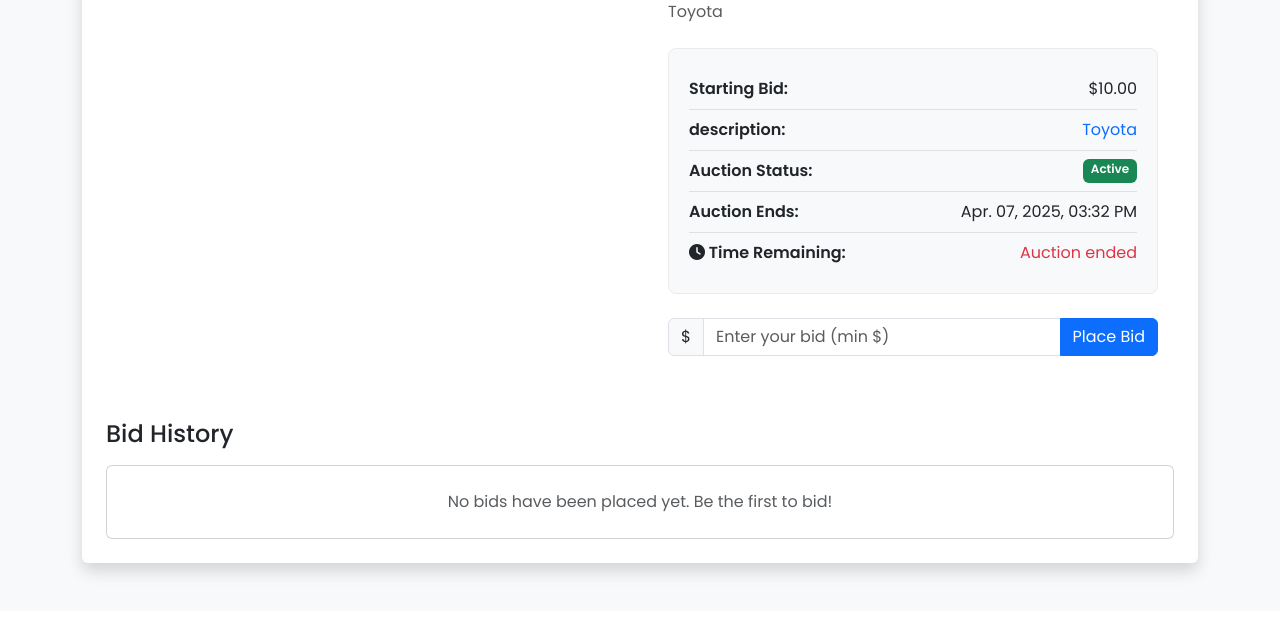
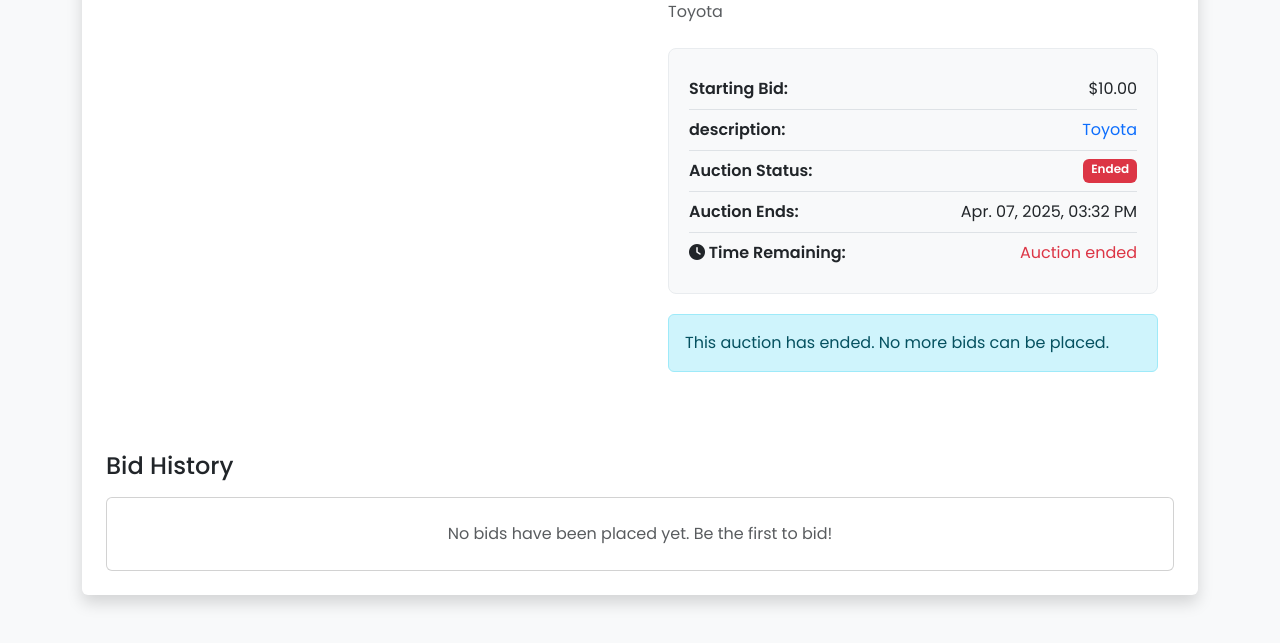
Before and after one commit to muhammadabdullahgohar572/car_project_django, a Django app: page /ShowDetalis/1/ in a window 1280 px wide. Shown: the part 337-980 px from the top of the page. Before the commit the page ends 916 px from the top, so only its background shows below. Run offline with Django 5.2, Linux system fonts and the light colour scheme; a user stored in the database is signed in; data comes from the database, SQL or seed files in the repository; data that the repository does not hold is empty.

Commit message:
first commit

```diff
--- a/Carswork/models.py
+++ b/Carswork/models.py
@@ -1,25 +1,33 @@
 from django.db import models
 from cloudinary.models import CloudinaryField
 from django.contrib.auth.models import User
+from django.utils.timezone import now  # Add this import
 
 class Car(models.Model):
     title = models.CharField(max_length=100)
     description = models.TextField()
     image = CloudinaryField('image')
-    started_bid = models.DecimalField(max_digits=5, decimal_places=2)
+    started_bid = models.DecimalField(max_digits=10, decimal_places=2)
+    current_bid = models.DecimalField(max_digits=10, decimal_places=2, default=0)
     end_auction = models.DateTimeField()
     owner = models.ForeignKey(User, on_delete=models.CASCADE)
-    Winner = models.ForeignKey(User, on_delete=models.SET_NULL, blank=True, null=True, related_name='buyer')
+    winner = models.ForeignKey(User, on_delete=models.SET_NULL, blank=True, null=True, related_name='won_auctions')
     is_auction_active = models.BooleanField(default=True)
 
     def __str__(self):
         return f'{self.owner}-{self.title}'
 
-class Bid(models.Model):  # Renamed from Big to Bid for clarity
+    def save(self, *args, **kwargs):
+        # Update auction status based on end time
+        if now() > self.end_auction:
+            self.is_auction_active = False
+        super().save(*args, **kwargs)
+
+class Bid(models.Model):
     car = models.ForeignKey(Car, on_delete=models.CASCADE, related_name='bids')
-    user = models.ForeignKey(User, on_delete=models.CASCADE)
+    bidder = models.ForeignKey(User, on_delete=models.CASCADE)
     amount = models.DecimalField(max_digits=10, decimal_places=2)
     timestamp = models.DateTimeField(auto_now_add=True)
 
     def __str__(self):
-        return f'{self.car} - {self.user} - {self.amount}'
+        return f'{self.car} - {self.bidder} - {self.amount}'
--- a/Carswork/views.py
+++ b/Carswork/views.py
@@ -1,13 +1,15 @@
-from django.shortcuts import render, redirect,get_object_or_404
+from django.shortcuts import render, redirect, get_object_or_404
 from django.contrib.auth.forms import UserCreationForm, AuthenticationForm
 from django.contrib.auth import login, logout
-from .models import Car
+from .models import Car, Bid
 from django.contrib.auth.decorators import login_required
 from django.utils.timezone import now
-
+from django.contrib import messages
+from django.utils.timezone import make_aware
+from datetime import datetime
 def Homepage(request):
-    carData = Car.objects.all()
-    return render(request, "Home.html", {"carData": carData})
+    car_data = Car.objects.all()
+    return render(request, "Home.html", {"car_data": car_data})
 
 def Register_view(request):
     if request.method == "POST":
@@ -18,62 +20,97 @@ def Register_view(request):
             return redirect("Home_page")
     else:
         form = UserCreationForm()
-
     return render(request, "auth/Register.html", {"form": form})
 
-
 def Login_view(request):
-    if request.method=="POST":
-        form=AuthenticationForm(request,data=request.POST)
+    if request.method == "POST":
+        form = AuthenticationForm(request, data=request.POST)
         if form.is_valid():
-          user=form.get_user()
-          login(request,user)
-          return redirect("Home_page")
+            user = form.get_user()
+            login(request, user)
+            return redirect("Home_page")
     else:
         form = AuthenticationForm()
-
     return render(request, "auth/Login.html", {"form": form})
-
 
 def Logout(request):
     logout(request)
     return redirect("Home_page")
 
+
+
 @login_required
 def AddCar(request):
-    if request.method=="POST":
-        title=request.POST.get("title")
-        description=request.POST.get("description")
-        started_bid=request.POST.get("started_bid")
-        end_auction=request.POST.get("end_auction")
-        image=request.FILES.get("image");
-        Car.objects.create(
-            title=title,
-            description=description,
-            started_bid=started_bid,
-            end_auction=end_auction,
-            image=image,
-            owner=request.user
-        )
-        return redirect("Home_page")
-    return render(request,"Addcar.html")
+    if request.method == "POST":
+        title = request.POST.get("title")
+        description = request.POST.get("description")
+        started_bid = request.POST.get("started_bid")
+        end_auction_str = request.POST.get("end_auction")
+        image = request.FILES.get("image")
+
+        try:
+            # Convert string to datetime object
+            end_auction = datetime.strptime(end_auction_str, "%Y-%m-%dT%H:%M")
+            end_auction = make_aware(end_auction)  # Make timezone aware
+
+            Car.objects.create(
+                title=title,
+                description=description,
+                started_bid=started_bid,
+                current_bid=started_bid,
+                end_auction=end_auction,
+                image=image,
+                owner=request.user
+            )
+            messages.success(request, "Car added successfully to auction!")
+            return redirect("Home_page")
+        except ValueError as e:
+            messages.error(request, f"Invalid date format: {str(e)}")
+        except Exception as e:
+            messages.error(request, f"Error adding car: {str(e)}")
+
+    return render(request, "Addcar.html")
+
 
 
 @login_required
 def ShowDetalis(request, id):
     car = get_object_or_404(Car, id=id)
-    bids=car.bids.all()
-    remanining_time=max((car.end_auction - now()).total_seconds(),0)
-    error_message=None,
-    acution_active=remanining_time >0
-    winner=0
+    bids = car.bids.all().order_by('-amount')
 
-    context={
-        "car":car,
-        "bids":bids,
-        "remanining_time":remanining_time,
-        "error_message":error_message,
-        "acution_active":acution_active,
-        "winner":winner
+    # Check auction status
+    if now() > car.end_auction:
+        car.is_auction_active = False
+        if bids.exists():
+            car.winner = bids.first().bidder
+        car.save()
+
+    if request.method == "POST":
+        if not car.is_auction_active:
+            messages.error(request, "The auction has ended. No more bids are accepted")
+        else:
+            try:
+                amount = float(request.POST.get("amount"))
+                if amount <= car.current_bid:
+                    messages.error(request, f"Your bid must be higher than ${car.current_bid:.2f}")
+                else:
+                    Bid.objects.create(
+                        amount=amount,
+                        car=car,
+                        bidder=request.user
+                    )
+                    car.current_bid = amount
+                    car.save()
+                    messages.success(request, "Bid placed successfully!")
+            except (ValueError, TypeError):
+                messages.error(request, "Invalid bid amount")
+
+        return redirect("ShowDetalis", id=id)
+
+    context = {
+        "car": car,
+        "bids": bids,
+        "is_auction_active": car.is_auction_active,
+        "winner": car.winner  # Make sure to pass the winner to template
     }
     return render(request, "ShowDeatils.html", context)
--- a/templates/Home.html
+++ b/templates/Home.html
@@ -4,7 +4,7 @@
 <div class="container mt-4">
     <h1 class="mb-4">Available Cars</h1>
     <div class="row">
-      {% for car in carData %}
+      {% for car in car_data %}
       <div class="col-md-4 mb-4">
         <div class="card h-100">
           {% if car.image %}
--- a/templates/ShowDeatils.html
+++ b/templates/ShowDeatils.html
@@ -54,14 +54,14 @@
             <!-- Place Bid Form -->
             {% if car.is_auction_active %}
             <div class="mt-4">
-              <form method="post">
+              <form method="post" action="{% url 'ShowDetalis' car.id %}">
                 {% csrf_token %}
                 <div class="input-group">
                   <span class="input-group-text">$</span>
                   <input
                     type="number"
                     class="form-control"
-                    name="bid_amount"
+                    name="amount"
                     min="{{ car.current_bid|add:1 }}"
                     step="0.01"
                     placeholder="Enter your bid (min ${{ car.current_bid|add:1|floatformat:2 }})"
```
Also changed, not shown: Carswork/migrations/0002_rename_user_bid_bidder_remove_car_winner_and_more.py (added), db.sqlite3.
